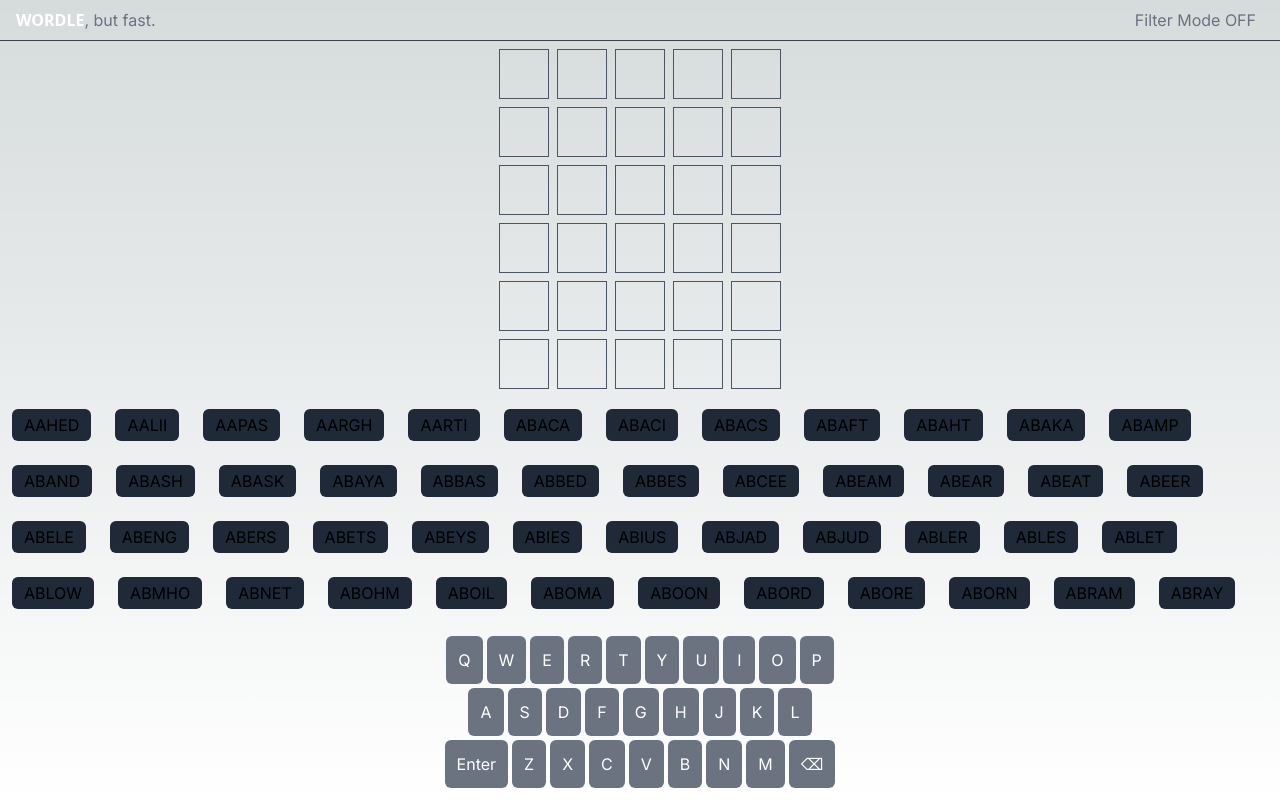
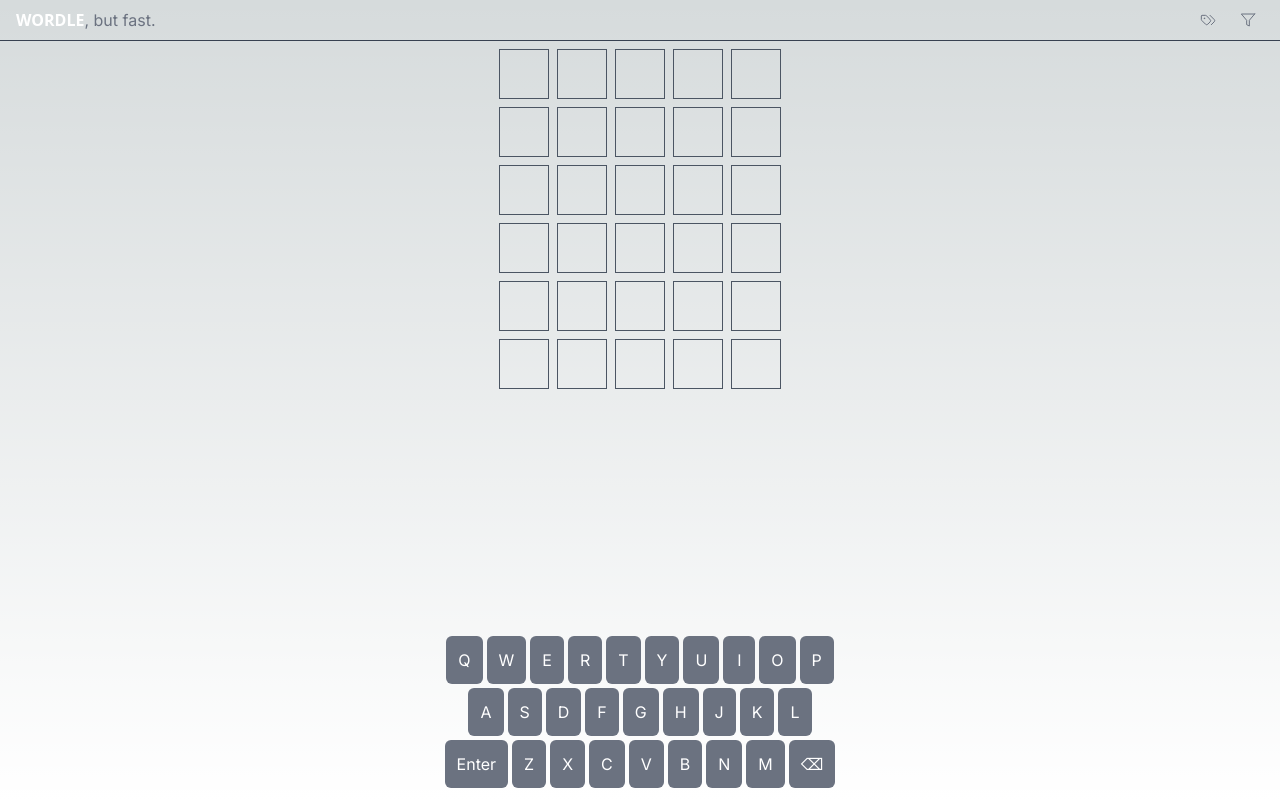
Before and after one commit to jose-mdz/wordlex, a Next.js app: page / in a window 1280 px wide. Built offline with nearby package versions, Linux system fonts and the light colour scheme.

Commit message:
Color keyboard

```diff
--- /dev/null
+++ b/src/app/components/filter-icon.tsx
@@ -0,0 +1,18 @@
+export function FilterIcon() {
+	return (
+		// biome-ignore lint/a11y/noSvgWithoutTitle: <explanation>
+		<svg
+			xmlns="http://www.w3.org/2000/svg"
+			width="16"
+			height="16"
+			viewBox="0 0 24 24"
+			fill="none"
+			stroke="currentColor"
+			stroke-width="1.5"
+			stroke-linecap="round"
+			stroke-linejoin="round"
+		>
+			<polygon points="22 3 2 3 10 12.46 10 19 14 21 14 12.46 22 3" />
+		</svg>
+	);
+}
--- /dev/null
+++ b/src/app/components/tags-icon.tsx
@@ -0,0 +1,20 @@
+export function TagsIcon() {
+	return (
+		// biome-ignore lint/a11y/noSvgWithoutTitle: <explanation>
+		<svg
+			xmlns="http://www.w3.org/2000/svg"
+			width="16"
+			height="16"
+			viewBox="0 0 24 24"
+			fill="none"
+			stroke="currentColor"
+			stroke-width="1.5"
+			stroke-linecap="round"
+			stroke-linejoin="round"
+		>
+			<path d="m15 5 6.3 6.3a2.4 2.4 0 0 1 0 3.4L17 19" />
+			<path d="M9.586 5.586A2 2 0 0 0 8.172 5H3a1 1 0 0 0-1 1v5.172a2 2 0 0 0 .586 1.414L8.29 18.29a2.426 2.426 0 0 0 3.42 0l3.58-3.58a2.426 2.426 0 0 0 0-3.42z" />
+			<circle cx="6.5" cy="9.5" r=".5" fill="currentColor" />
+		</svg>
+	);
+}
--- a/src/app/components/wordle-keyboard.tsx
+++ b/src/app/components/wordle-keyboard.tsx
@@ -1,4 +1,14 @@
-export function WordleKeyboard({ onChar }: { onChar: (char: string) => void }) {
+export function WordleKeyboard({
+	onChar,
+	isUsed,
+	isCorrect,
+	isMisplaced,
+}: {
+	onChar: (char: string) => void;
+	isUsed: (char: string) => boolean;
+	isCorrect: (char: string) => boolean;
+	isMisplaced: (char: string) => boolean;
+}) {
 	const rows = ["qwertyuiop", "asdfghjkl", "\nzxcvbnm\b"];
 
 	return (
@@ -6,9 +16,18 @@ export function WordleKeyboard({ onChar }: { onChar: (char: string) => void }) {
 			{rows.map((row, i) => (
 				<div key={i} className="flex gap-1 justify-center">
 					{row.split("").map((chr, i) => (
+						// biome-ignore lint/a11y/useButtonType: <explanation>
 						<button
 							key={i}
-							className="text-white bg-gray-500 min-w-[32px]  px-3 py-3 rounded-md text-center"
+							className={`text-white  min-w-[32px] bg-gray-500 px-3 py-3 rounded-md text-center ${
+								isCorrect(chr)
+									? "bg-green-700"
+									: isMisplaced(chr)
+									  ? "bg-yellow-600"
+									  : isUsed(chr)
+										  ? "bg-gray-800"
+										  : ""
+							}`}
 							onClick={() => onChar(chr)}
 						>
 							{chr.toUpperCase().replace("\n", "Enter").replace("\b", "⌫")}
--- a/src/app/layout.tsx
+++ b/src/app/layout.tsx
@@ -15,7 +15,7 @@ export default function RootLayout({
 	children: React.ReactNode;
 }>) {
 	return (
-		<html lang="en">
+		<html lang="en" suppressHydrationWarning>
 			<body className={inter.className}>{children}</body>
 		</html>
 	);
--- a/src/app/page.tsx
+++ b/src/app/page.tsx
@@ -2,6 +2,8 @@
 import { useEffect, useState } from "react";
 import { WordleKeyboard } from "./components/wordle-keyboard";
 import { dictionary } from "@/util/dictionary";
+import { FilterIcon } from "./components/filter-icon";
+import { TagsIcon } from "./components/tags-icon";
 
 interface Placed {
 	char: string;
@@ -25,6 +27,7 @@ export default function Home() {
 	const [filterMode, setFilterMode] = useState(false);
 	const [artificialMisplaced, setArtificialMisplaced] = useState<Placed[]>([]);
 	const [artificialCorrect, setArtificialCorrect] = useState<Placed[]>([]);
+	const [tagsVisible, setTagsVisible] = useState(false);
 
 	const newGame = () => {
 		setWord(randomWord());
@@ -75,11 +78,36 @@ export default function Home() {
 		return word.includes(char) && word.charAt(pos) !== char;
 	};
 
+	const charIsMisplacedAnywhere = (char: string): boolean => {
+		for (let i = 0; i < currentTry; i++) {
+			const w = tries[i];
+			for (let j = 0; j < w.length; j++) {
+				if (word.includes(w[j]) && word.charAt(j) !== w[j] && w[j] === char) {
+					return true;
+				}
+			}
+		}
+
+		return false;
+	};
+
 	const charIsCorrect = (char: string, pos: number) => {
 		if (filterMode) {
 			return artificialCorrect.some((c) => c.char === char && c.pos === pos);
 		}
 		return word.includes(char) && word.charAt(pos) === char;
+	};
+
+	const charIsCorrectAnywhere = (char: string): boolean => {
+		for (let i = 0; i < currentTry; i++) {
+			const w = tries[i];
+			for (let i = 0; i < w.length; i++) {
+				if (w[i] === char && word[i] === char) {
+					return true;
+				}
+			}
+		}
+		return false;
 	};
 
 	const playWord = () => {
@@ -187,6 +215,13 @@ export default function Home() {
 		}
 	};
 
+	const charIsUsed = (char: string) => {
+		for (let i = 0; i < currentTry; i++) {
+			if (tries[i].includes(char)) return true;
+		}
+		return false;
+	};
+
 	useEffect(() => {
 		if (playWordSignal) {
 			setPlayWordSignal(false);
@@ -194,8 +229,6 @@ export default function Home() {
 		}
 		// eslint-disable-next-line react-hooks/exhaustive-deps
 	}, [playWordSignal]);
-
-	console.log({ artificialCorrect, artificialMisplaced });
 
 	return (
 		<main className="flex flex-col h-svh">
@@ -211,12 +244,21 @@ export default function Home() {
 				</div>
 				<button
 					type="button"
+					onClick={() => setTagsVisible(!tagsVisible)}
+					className={`${
+						tagsVisible ? "bg-green-600 text-white" : ""
+					} px-2 rounded-md mr-2`}
+				>
+					<TagsIcon />
+				</button>
+				<button
+					type="button"
 					onClick={() => setFilterMode(!filterMode)}
 					className={`${
 						filterMode ? "bg-green-600 text-white" : ""
 					} px-2 rounded-md`}
 				>
-					Filter Mode {filterMode ? "ON" : "OFF"}
+					<FilterIcon />
 				</button>
 			</div>
 
@@ -251,7 +293,7 @@ export default function Home() {
 				})}
 			</div>
 			<div className="flex-1 flex flex-col  relative">
-				{over ? (
+				{over && !filterMode ? (
 					<div className="flex flex-col m-6 gap-6">
 						<div className="text-center">Game over</div>
 						<div className="text-center uppercase">{word}</div>
@@ -264,7 +306,11 @@ export default function Home() {
 						</button>
 					</div>
 				) : (
-					<div className=" absolute inset-0 overflow-auto">
+					<div
+						className={`absolute inset-0 overflow-auto ${
+							tagsVisible ? "" : "hidden"
+						}`}
+					>
 						{filtered.slice(0, 100).map((w) => (
 							<button
 								type="button"
@@ -280,7 +326,12 @@ export default function Home() {
 			</div>
 			{over ? null : (
 				<div>
-					<WordleKeyboard onChar={handleChar} />
+					<WordleKeyboard
+						onChar={handleChar}
+						isCorrect={charIsCorrectAnywhere}
+						isMisplaced={charIsMisplacedAnywhere}
+						isUsed={charIsUsed}
+					/>
 				</div>
 			)}
 			{toastText && (
```
